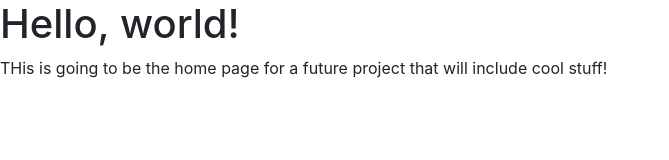
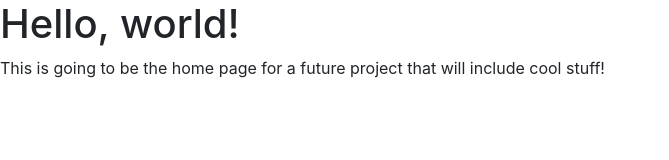
Before and after one commit to arleighbw/Renegade, a plain HTML site: page index.html in a window 1280 px wide. Shown: the full height of the page, 0-669 px from the left. Drawn offline with nearby package versions, Linux system fonts and the light colour scheme.

Commit message:
change name to index

```diff
--- a/HomePage.html
+++ b/index.html
@@ -12,7 +12,7 @@
   </head>
   <body>
     <h1>Hello, world!</h1>
-    <p>THis is going to be the home page for a future project that will include cool stuff!</p>
+    <p>This is going to be the home page for a future project that will include cool stuff!</p>
 
     <!-- Optional JavaScript -->
     <!-- jQuery first, then Popper.js, then Bootstrap JS -->
```
